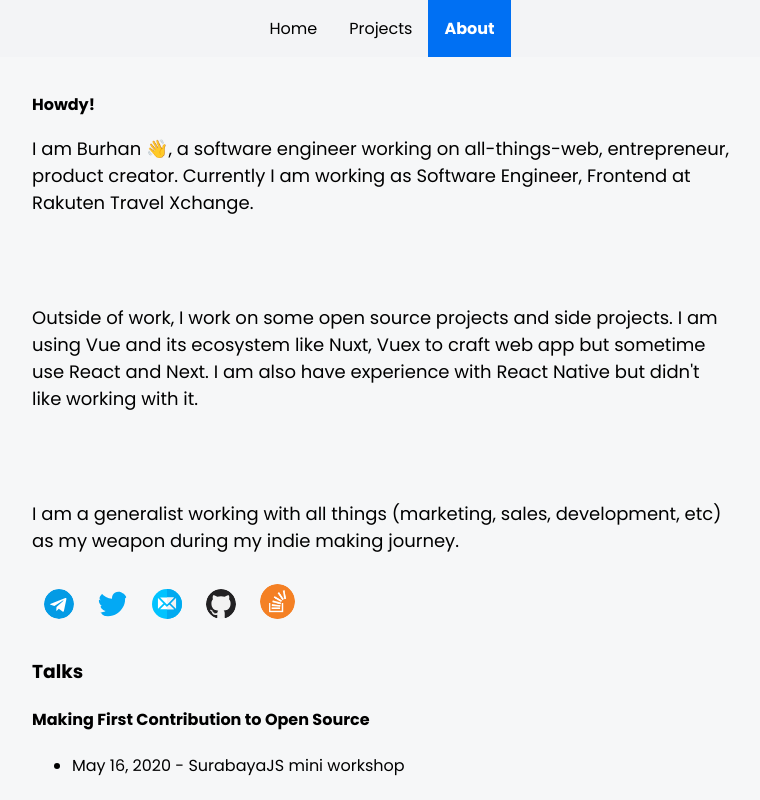
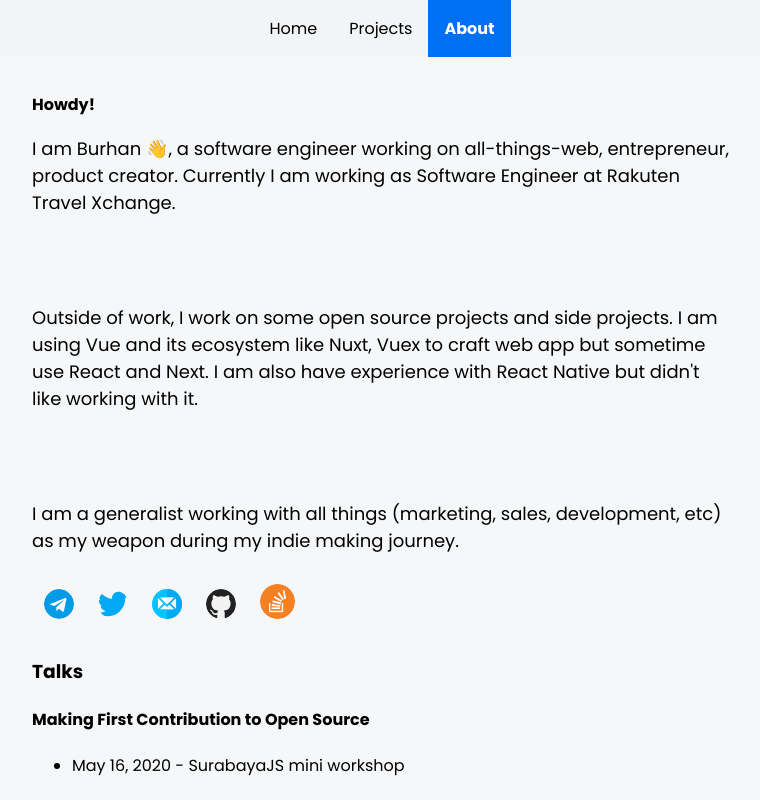
Before and after one commit to burhanahmeed/kusiaga.com, a Next.js app: page /about in a window 1280 px wide. Shown: the top 800 px of the page, without its empty margins (258-1018 px from the left). Built offline with nearby package versions, Linux system fonts and the light colour scheme.

Commit message:
fix workplace

```diff
--- a/components/about.mdx
+++ b/components/about.mdx
@@ -3,7 +3,7 @@
 __Howdy!__
 
 <font size="4">
-    I am Burhan 👋, a software engineer working on all-things-web, entrepreneur, product creator. Currently I am working as Software Engineer, Frontend at Rakuten Travel Xchange.
+    I am Burhan 👋, a software engineer working on all-things-web, entrepreneur, product creator. Currently I am working as Software Engineer at Rakuten Travel Xchange.
 </font>
 
 <br/><br/>
```
